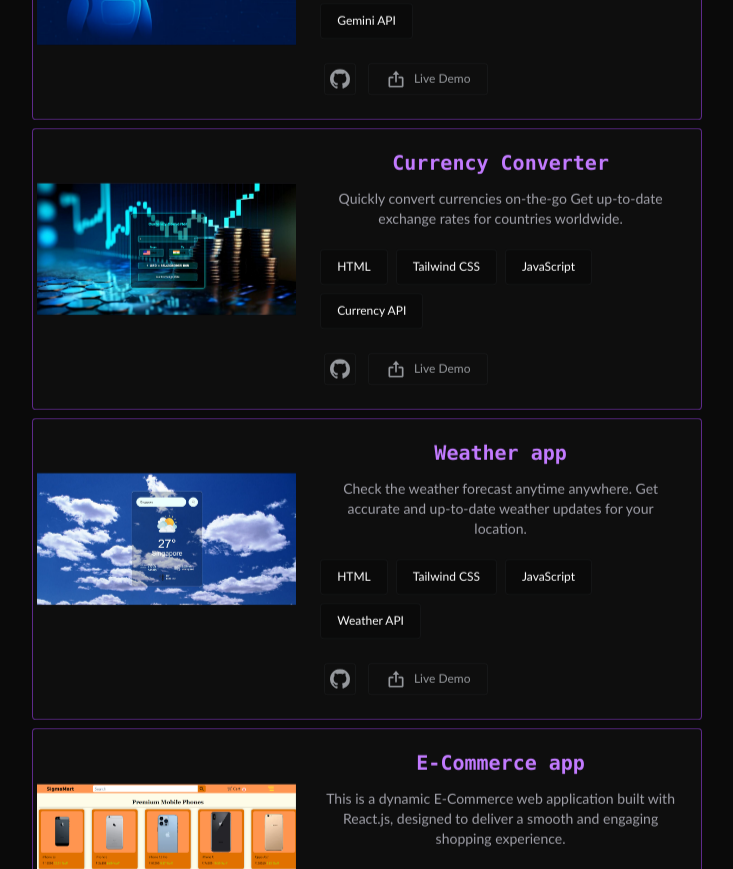
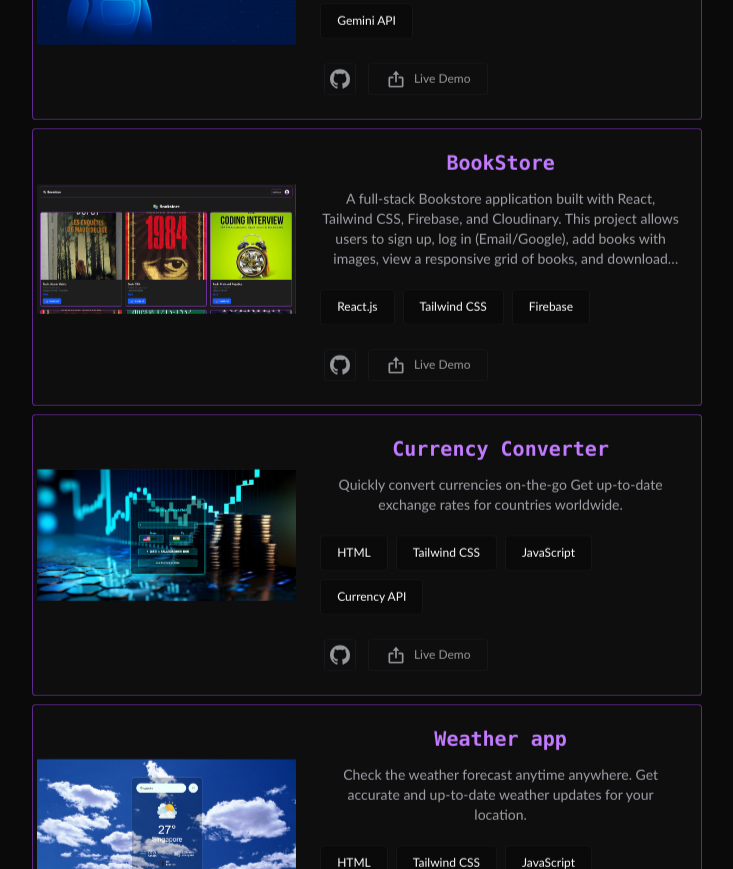
Before and after one commit to HarshNandigamwar/Shriharsh-Portfolio, a React (Vite) app: page / in a window 1280 px wide. Shown: the part 2120-2989 px from the top of the page, without its empty margins (273-1006 px from the left). Built offline with nearby package versions, Linux system fonts and the light colour scheme.

Commit message:
BookStore add

```diff
--- a/src/pages/Projects.jsx
+++ b/src/pages/Projects.jsx
@@ -6,11 +6,13 @@ import SigmaAIImg from "../assets/sigma ai.jpg";
 import CC from "../assets/currency converter .jpg";
 import WeatherImg from "../assets/weather app.jpg";
 import Ecom from "../assets/SigmaMart.png";
+import BookImg from '../assets/bookstore.png'
 const Projects = () => {
   let SigmaAI = ["HTML", "Tailwind CSS", "JavaScript", "Gemini API"];
   let Cc = ["HTML", "Tailwind CSS", "JavaScript", "Currency API"];
   let weather = ["HTML", "Tailwind CSS", "JavaScript", "Weather API"];
   let SigmaMart = ["React.js", "Tailwind CSS", "DummyJSON API"];
+  let BookStore = ["React.js", "Tailwind CSS", "Firebase"];
 
   return (
     <section
@@ -74,6 +76,62 @@ const Projects = () => {
                         {/* Live Demo  */}
                         <a
                           href="https://sigma-ai-by-shriharsh.netlify.app/"
+                          className="cursor-pointer w-30 h-8 border border-gray-500/10 rounded-[3px] flex items-center justify-center gap-2"
+                          title="Live Demo"
+                        >
+                          <BiExport className="h-5 w-5" />{" "}
+                          <span>Live Demo</span>
+                        </a>
+                      </div>
+                    </div>
+                  </div>
+                </div>
+              </div>
+            </div>
+          </Reveal>
+          {/* BookStore   */}
+          <Reveal>
+            <div className="max-w-[670px] flex overflow-hidden rounded-sm border border-purple-500/50 transition-all duration-300 ease-in-out hover:border-purple-500 w-full cursor-pointer group bg-[#1e1e1e]/20">
+              <div className="flex sm:flex-row flex-col w-full">
+                <div className="relative h-[240px] w-full sm:w-[40%] overflow-hidden flex flex-col items-center justify-center">
+                  <img
+                    src={BookImg}
+                    alt="Sigma AI"
+                    className="object-cover p-1 rounded-sm"
+                  />
+                </div>
+                <div className="w-full sm:w-[60%] flex flex-col p-5 space-y-3">
+                  <h3 className="text-purple-400 text-xl font-mono font-bold">
+                    BookStore
+                  </h3>
+                  <p className="text-[#A1A1AA] text-sm font-normal line-clamp-4">
+                  A full-stack Bookstore application built with React, Tailwind CSS, Firebase, and Cloudinary. This project allows users to sign up, log in (Email/Google), add books with images, view a responsive grid of books, and download book covers.
+                  </p>
+                  <div className="flex flex-wrap gap-2 pt-2">
+                    {BookStore.map((tag) => (
+                      <span
+                        key={tag}
+                        title={tag}
+                        className="px-4 py-2 text-[12px] rounded-sm font-medium bg-[#0a0a0a] border border-gray-500/10 text-white"
+                      >
+                        {tag}
+                      </span>
+                    ))}
+                  </div>
+                  <div className="pt-2 flex justify-between items-center">
+                    <div className="flex gap-2">
+                      <div className="relative px-1 py-1 text-xs font-medium text-gray-300/70 group-hover:text-gray-300/90 transition-all duration-300 flex items-center gap-3">
+                        {/* GitHub   */}
+                        <a
+                          href="https://github.com/HarshNandigamwar/BookStore_WebApp"
+                          className="cursor-pointer w-8 h-8 border border-gray-500/10 rounded-[3px] flex items-center justify-center"
+                          title="Source Code"
+                        >
+                          <BsGithub className="h-5 w-5" />
+                        </a>
+                        {/* Live Demo  */}
+                        <a
+                          href="https://bookstoreshriharshnandigamwar.netlify.app/"
                           className="cursor-pointer w-30 h-8 border border-gray-500/10 rounded-[3px] flex items-center justify-center gap-2"
                           title="Live Demo"
                         >
```
Also changed, not shown: src/assets/bookstore.png (added).
